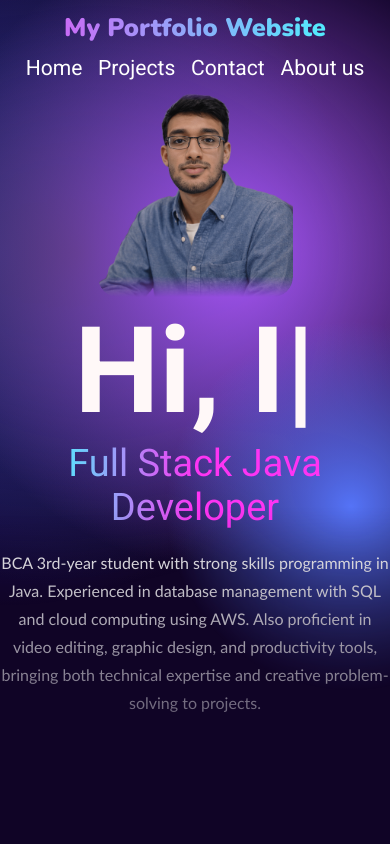
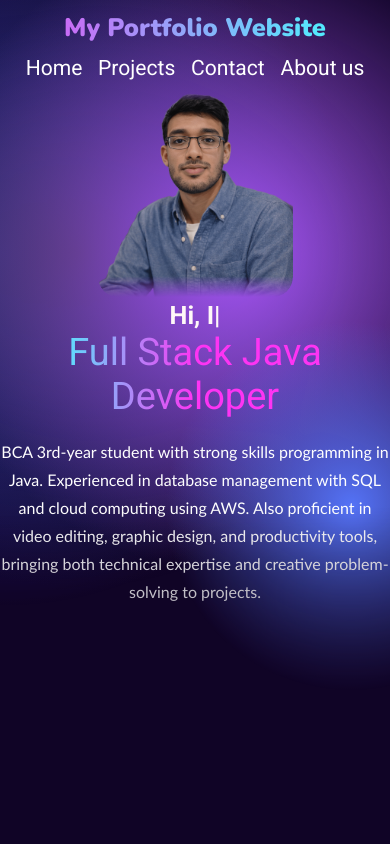
Before and after one commit to Tanishq242/myPortfolio, a React (Vite) app: page / in a window 390 px wide. Shown: the top 844 px of the page. Built offline with nearby package versions, Linux system fonts and the light colour scheme.

Commit message:
Add responsive font size for h1 in typingtext.css

```diff
--- a/src/components/typingtext.css
+++ b/src/components/typingtext.css
@@ -3,3 +3,9 @@ h1 {
   font-family: "Roboto", sans-serif;
   font-size: 120px;
 }
+
+@media(max-width: 768px) {
+  h1 {
+    font-size: 3vh;
+  }
+}
```
